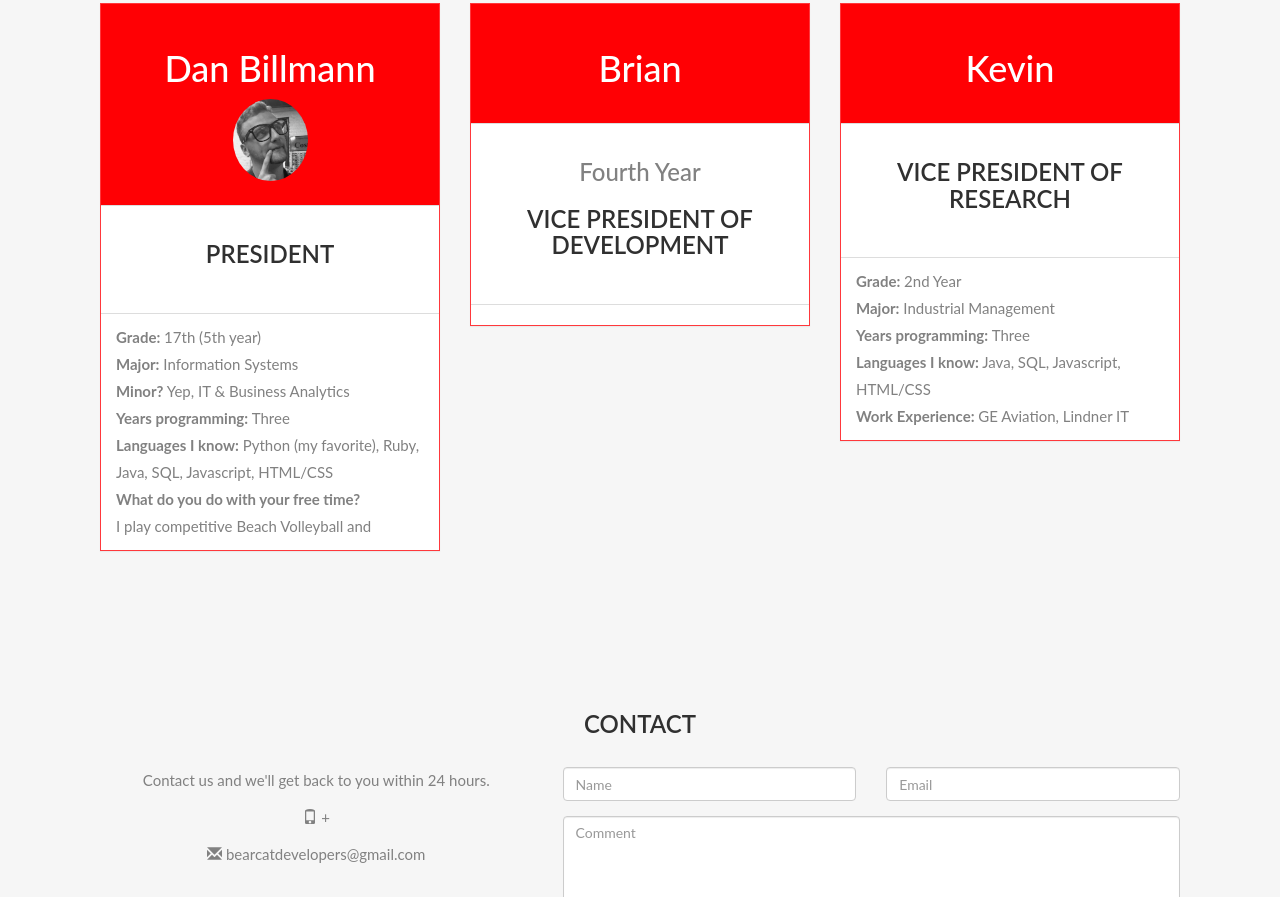
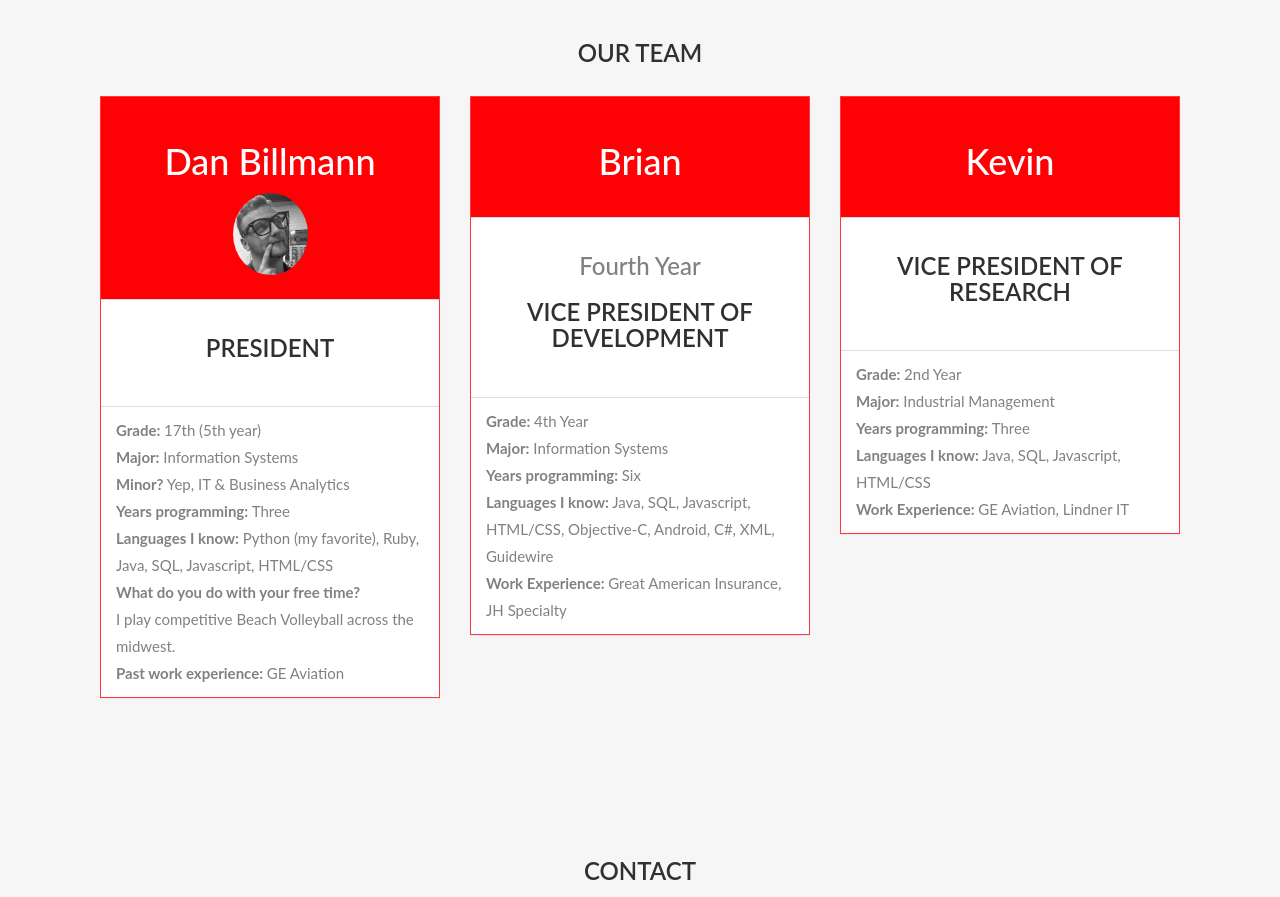
Before and after one commit to BearcatDevelopers/old-BearcatDevelopers-site, a plain HTML site: page index.html in a window 1280 px wide. Shown: the part 1975-2872 px from the top of the page. Drawn offline with nearby package versions, Linux system fonts and the light colour scheme.

Commit message:
mainstreet commits

```diff
--- a/index.html
+++ b/index.html
@@ -130,6 +130,8 @@
     </div>
 </div>
   <br/>
+  <h4>Past Projects</h4>
+  <br/>
   <div class="row slideanim">
     <div class="col-sm-4">
       <span class="glyphicon">
@@ -186,7 +188,9 @@
           <br/>
           <b>Languages I know:</b> Python (my favorite), Ruby, Java, SQL, Javascript, HTML/CSS
           <br/>
-          <b>What do you do with your free time? </b> <br/>I play competitive Beach Volleyball and
+          <b>What do you do with your free time? </b> <br/>I play competitive Beach Volleyball across the midwest.
+          <br/>
+          <b>Past work experience: </b>GE Aviation
 
         </div>
       </div>
@@ -203,7 +207,16 @@
 
         <h4></h4>
         </div>
-        <div class="panel-footer">
+        <div class="panel-footer bio">
+        <b>Grade:</b> 4th Year
+          <br/>
+          <b>Major:</b> Information Systems
+          <br/>
+          <b>Years programming: </b> Six
+          <br/>
+          <b>Languages I know:</b> Java, SQL, Javascript, HTML/CSS, Objective-C, Android, C#, XML, Guidewire
+          <br />
+          <b>Work Experience: </b> Great American Insurance, JH Specialty
 
         </div>
       </div>
```
Also changed, not shown: roadmap.html (+2 -2 lines).
